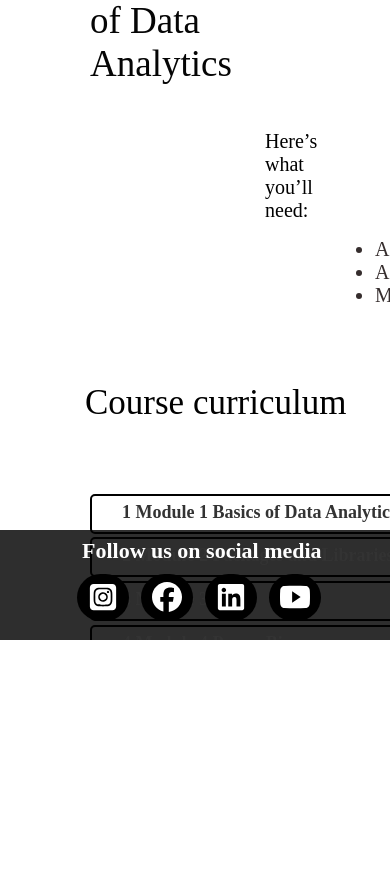
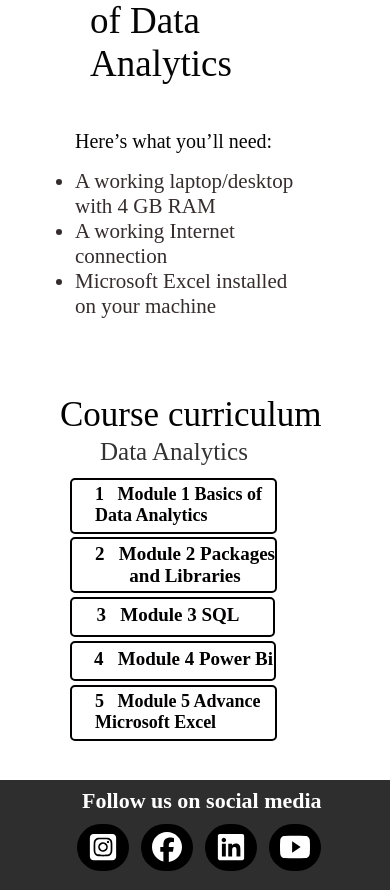
Before and after one commit to Vishal7489/TDS-Project, a React (Create React App) app: page /DataScience in a window 390 px wide. Shown: the part 4880-5770 px from the top of the page. Before the commit the page ends 5520 px from the top, so only its background shows below. Built offline with nearby package versions, Linux system fonts and the light colour scheme.

Commit message:
First Commit

```diff
--- a/src/Component/AboutCourse.jsx
+++ b/src/Component/AboutCourse.jsx
@@ -35,11 +35,11 @@ const AboutCourse = () => {
      <h1 className="curriculam">Course curriculum</h1>
      <h2 className="curriculamHeading">Data Analytics</h2>
      <div className="curriculam_module">
-      <h2 className="curriculam1">1   Module 1 Basics of Data Analytics</h2>
-      <h2 className="curriculam2">2   Module 2 Packages and Libraries</h2>
-      <h2 className="curriculam3">3   Module 3 SQL</h2>
-      <h2 className="curriculam4">4   Module 4 Power Bi</h2>
-      <h2 className="curriculam5">5   Module 5 Advance Microsoft Excel</h2>
+      <h2 className="curriculam1">1&nbsp;&nbsp;&nbsp;Module 1 Basics of Data Analytics</h2>
+      <h2 className="curriculam2">2&nbsp;&nbsp;&nbsp;Module 2 Packages and Libraries</h2>
+      <h2 className="curriculam3">3&nbsp;&nbsp;&nbsp;Module 3 SQL</h2>
+      <h2 className="curriculam4">4&nbsp;&nbsp;&nbsp;Module 4 Power Bi</h2>
+      <h2 className="curriculam5">5&nbsp;&nbsp;&nbsp;Module 5 Advance Microsoft Excel</h2>
      </div>
      </div>
 
--- a/src/Styles/AboutCourse.css
+++ b/src/Styles/AboutCourse.css
@@ -137,18 +137,33 @@ right:35px;
 font-weight:500;
 font-size:20px;
 }
+@media(max-width:430px){
+.AboutCourse4{
+width:250px;
+position:relative;
+right:190px;
+color:rgb(5, 5, 5);
+}
+}
 .AboutCourse5{
 font-weight:400;
 font-size:20px;
 color:rgb(53, 45, 45);
 }
 @media(max-width:430px){
-.Course4{
+.AboutCourse5{
 position:relative;
-right:210px;
-width:200px;
+right:300px;
+width:230px;
+font-size:21px;
 }
 }
+
+
+
+
+
+
 .Course6{
 width:400px;
 position:relative;
@@ -171,9 +186,11 @@ margin-block-end:0;
 }
 @media(max-width:430px){
 .curriculam{
-width:280px;
+width:300px;
+padding-left:0px;
 position:relative;
-right:435px;
+left:60px;
+font-weight:500;
 }
 }
 
@@ -182,8 +199,8 @@ position:relative;
 top:190px;
 margin-block-start:0 ;
 margin-block-end:0;
+}
 
-}
 .curriculamHeading{
 padding-left:550px;
 font-weight:700;
@@ -194,18 +211,20 @@ margin-block-start:0 ;
 margin-block-end:0;
 }
 @media(max-width:430px){
-.curriculam_Heading{
+.curriculamHeading{
+padding-left:0px;
+width:200px;
 position:relative;
-right:400px;
-width:300px;
-color:black;
-font-weight:600;
+left:100px;
+top:auto;
+top:3px;
+font-weight:500;
 }
 }
 
 
 .curriculam1{
-border:2px solid black;
+border:2px solid rgb(2, 0, 0);
 font-size:18px;
 font-weight:600;
 height:30px;
@@ -218,7 +237,26 @@ top:15px;
 padding-left:30px;
 margin-block-start:0 ;
 margin-block-end:0;
+color:rgb(2, 0, 0);
 }
+@media(max-width:430px){
+.curriculam1{
+border:2px solid rgb(2, 0, 0);
+width:180px;
+height:45px;
+padding:4px 0px 3px 23px;
+position:relative;
+right:20px;
+color:rgb(2, 0, 0);
+}
+
+}
+
+
+
+
+
+
 @media(max-width:430px){
 .curriculam_module{
 position:relative;
@@ -231,7 +269,7 @@ right:220px;
 
 
 .curriculam2{
-border:2px solid black;
+border:2px solid rgb(2, 0, 0);
 font-size:18px;
 font-weight:600;
 height:30px;
@@ -244,10 +282,28 @@ top:18px;
 padding-left:30px;
 margin-block-start:0 ;
 margin-block-end:0;
+color:rgb(2, 0, 0);
 }
+@media(max-width:430px){
+.curriculam2{
+    border:2px solid black;
+    width:180px;
+    height:45px;
+    text-align:center;
+    font-size:19px;
+    padding:4px 0px 3px 23px;
+    position:relative;
+    right:20px;
+    }
+    }
+
+
+
+
+
 
 .curriculam3{
-border:2px solid black;
+border:2px solid rgb(2, 0, 0);
 font-size:18px;
 font-weight:600;
 height:30px;
@@ -260,7 +316,27 @@ top:22px;
 padding-left:30px;
 margin-block-start:0 ;
 margin-block-end:0;
+color:rgb(2, 0, 0);
 }
+@media(max-width:430px){
+.curriculam3{
+border:2px solid rgb(2, 0, 0);
+width:180px;
+height:28px;
+text-align:center;
+font-size:19px;
+padding:5px 15px 3px 6px;
+position:relative;
+right:20px;
+color:rgb(2, 0, 0);
+}
+}
+
+
+
+
+
+
 
 .curriculam4{
 border:2px solid black;
@@ -276,6 +352,19 @@ top:26px;
 padding-left:30px;
 margin-block-start:0 ;
 margin-block-end:0;
+}
+@media(max-width:430px){
+.curriculam4{
+border:2px solid rgb(2, 0, 0);
+color:rgb(2, 0, 0);
+width:181px;
+height:28px;
+text-align:center;
+font-size:19px;
+padding:5px 0px 3px 21px;
+position:relative;
+right:20px;
+}
 }
 
 .curriculam5{
@@ -293,3 +382,16 @@ padding-left:30px;
 margin-block-start:0 ;
 margin-block-end:0;
 }
+@media(max-width:430px){
+.curriculam5{
+border:2px solid rgb(2, 0, 0);
+width:180px;
+height:45px;
+padding:4px 0px 3px 23px;
+position:relative;
+left:auto;
+left:290px;
+color:rgb(2, 0, 0);
+}
+
+}
--- a/src/Styles/DataScience.css
+++ b/src/Styles/DataScience.css
@@ -16,7 +16,7 @@ html, body {
 }
 @media(max-width:430px){
 .DataScience{
-height:2400px;
+height:2650px;
 }
 }
 .Python1{
```
